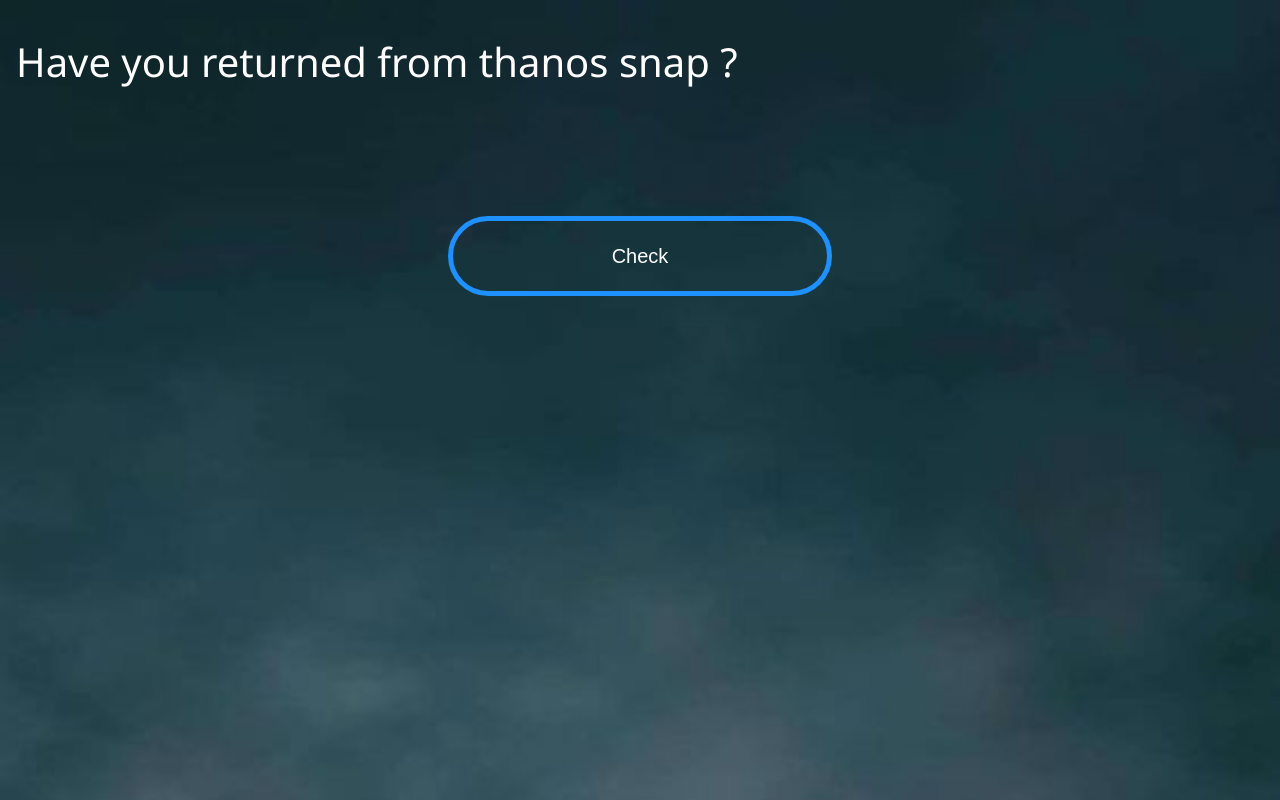
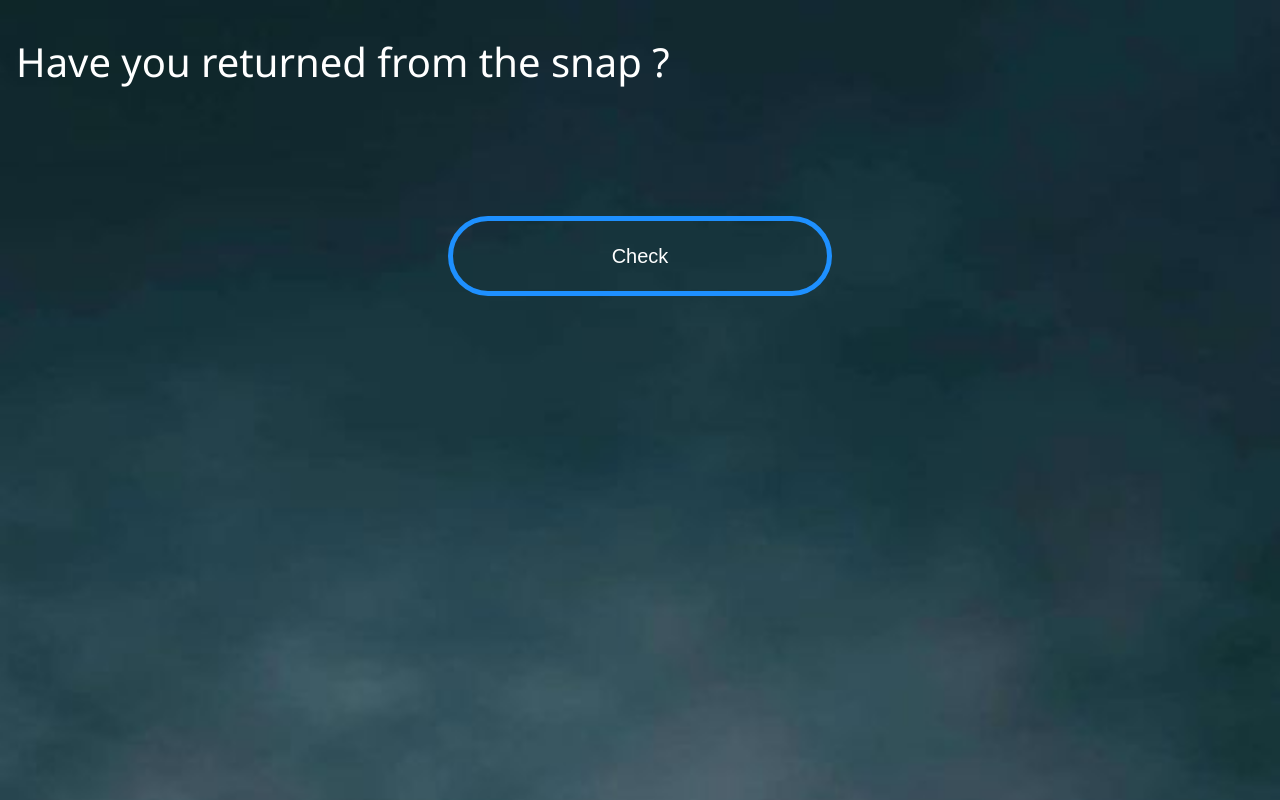
Before and after one commit to raj577/avend, a plain HTML site: page index.html in a window 1280 px wide. Shown: the top 800 px of the page. Drawn offline with Linux system fonts and the light colour scheme.

Commit message:
Update index.html

```diff
--- a/index.html
+++ b/index.html
@@ -32,7 +32,7 @@
         <source src="./thanosEffect.mp3" />
       </audio>
       <div class="bottom-left"></div>
-      <div class="top-left">Have you returned from thanos snap ?</div>
+      <div class="top-left">Have you returned from the snap ?</div>
       <div class="top-right">
         <h3 class="qu"></h3>
       </div>
```
